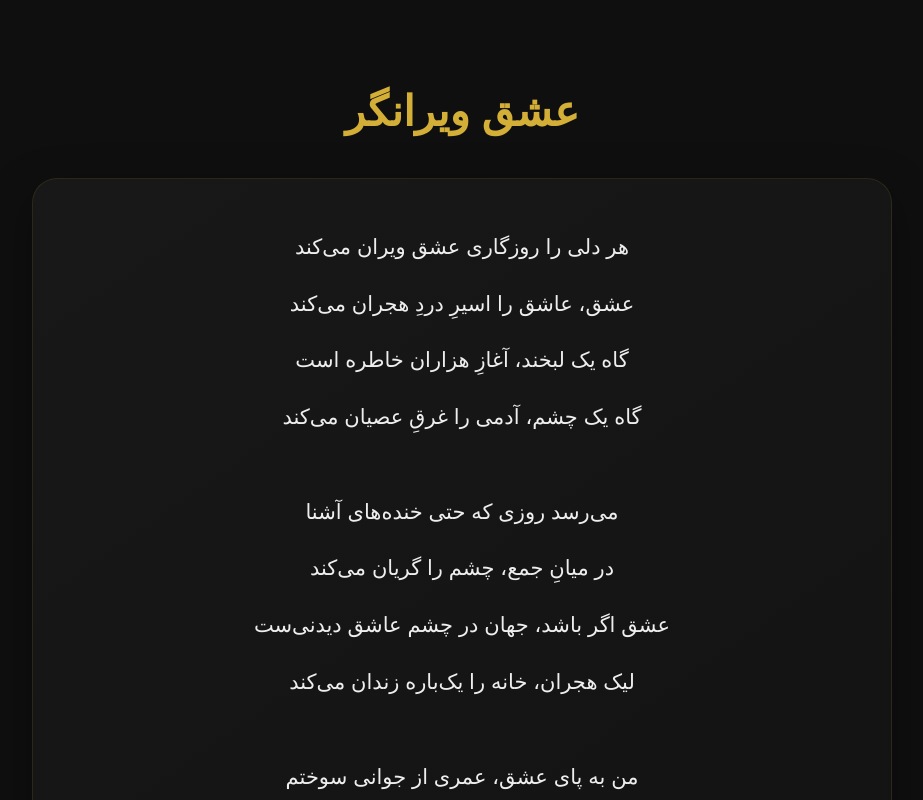
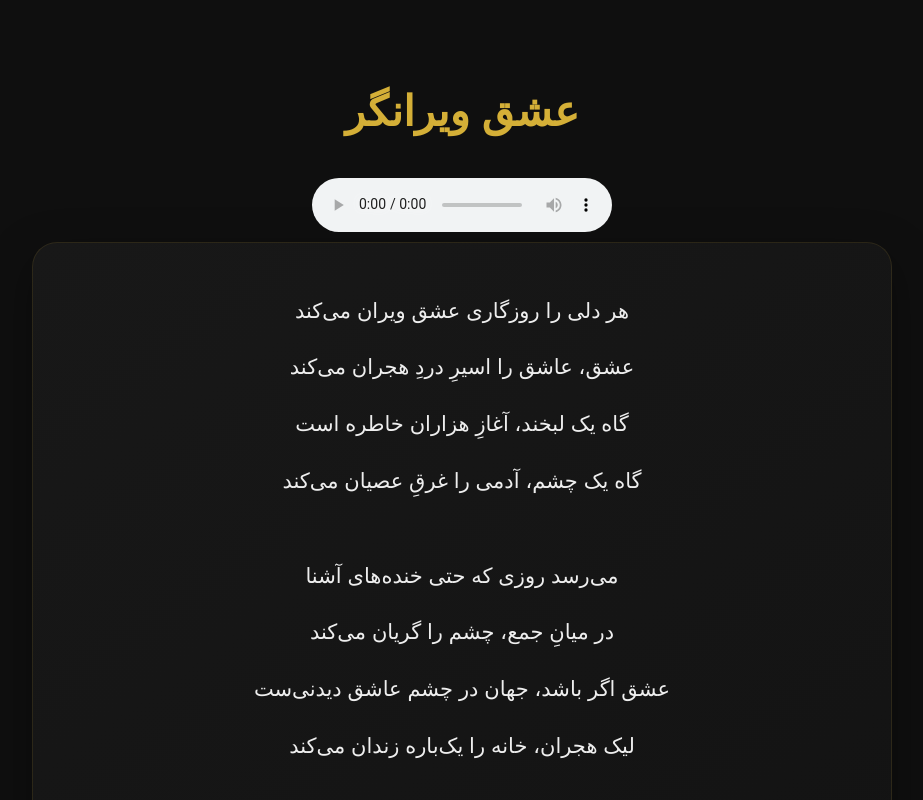
Before and after one commit to mahtaghahreman/Mahta_ghahreman, a Next.js app: page /lyrics/eshgh-virangar in a window 1280 px wide. Shown: the top 800 px of the page, without its empty margins (178-1101 px from the left). Built offline with nearby package versions, Linux system fonts and the light colour scheme.

Commit message:
Update page.tsx

```diff
--- a/app/lyrics/eshgh-virangar/page.tsx
+++ b/app/lyrics/eshgh-virangar/page.tsx
@@ -2,6 +2,11 @@ export default function EshghVirangarPage() {
   return (
     <main className="lyrics-page">
       <h1>عشق ویرانگر</h1>
+
+      <audio controls preload="metadata" className="lyrics-audio">
+        <source src="/eshgh-virangar.mp3" type="audio/mpeg" />
+        مرورگر شما از پخش صوت پشتیبانی نمی‌کند.
+      </audio>
 
       <div className="lyrics-text">
         <p>
```
